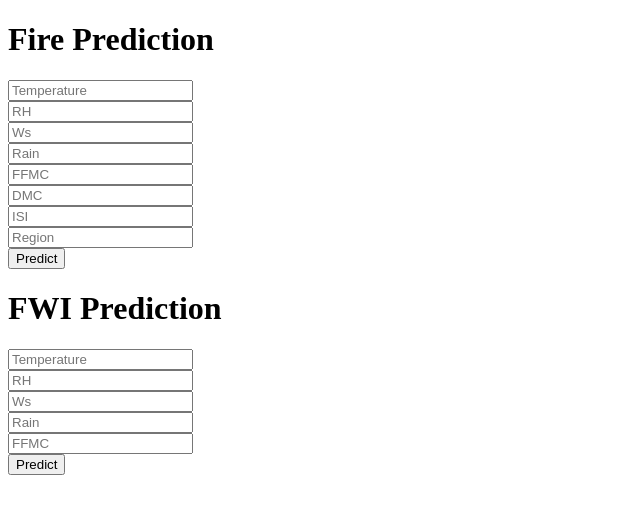
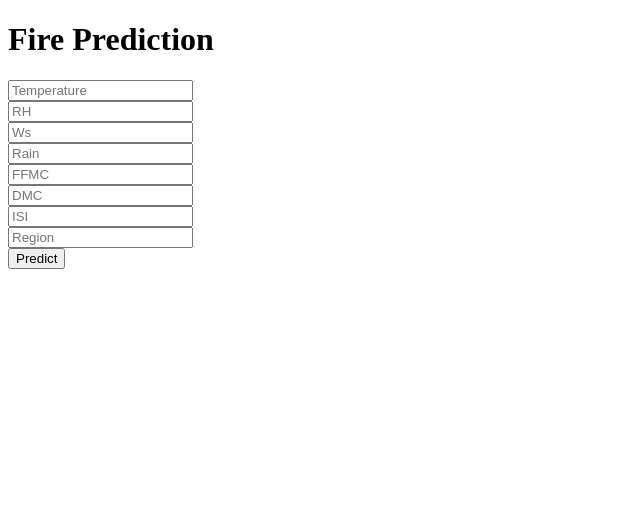
Before and after one commit to tavleenbajwa8/Forest_fire_prediction, a Flask app: template templates/home.html in a window 1280 px wide. Shown: the top 514 px of the page, without its empty margins (0-640 px from the left). Run offline with Flask 2, Linux system fonts and the light colour scheme; the template is opened without the code that fills it, so the values that code supplies are empty; parts of the project's set-up code (start-up, migrations or seed data) failed here and were passed over.

Commit message:
Update home.html

```diff
--- a/templates/home.html
+++ b/templates/home.html
@@ -31,25 +31,6 @@
 
         <button type="submit" class="btn btn-primary btn-block btn-large">Predict</button>
     </form>
-<body>
- <div class="login">
-	<h1>FWI Prediction</h1>
-
-     <!-- Main Input For Receiving Query to our ML -->
-    <form action="{{ url_for('predictR')}}" method="post">
-      <input type="text" name="Temperature" placeholder="Temperature" required="required" /><br>
-    	<input type="text" name="RH" placeholder="RH" required="required" /><br>
-        <input type="text" name="Ws" placeholder="Ws" required="required" /><br>
-        <input type="text" name="Rain" placeholder="Rain" required="required" /><br>
-        <input type="text" name="FFMC" placeholder="FFMC" required="required" /><br>
-
-
-
-        <button type="submit" class="btn btn-primary btn-block btn-large">Predict</button>
-    </form>
-   <br>
-   <br>
-
 
  </div>
  {{prediction_text}}
```
